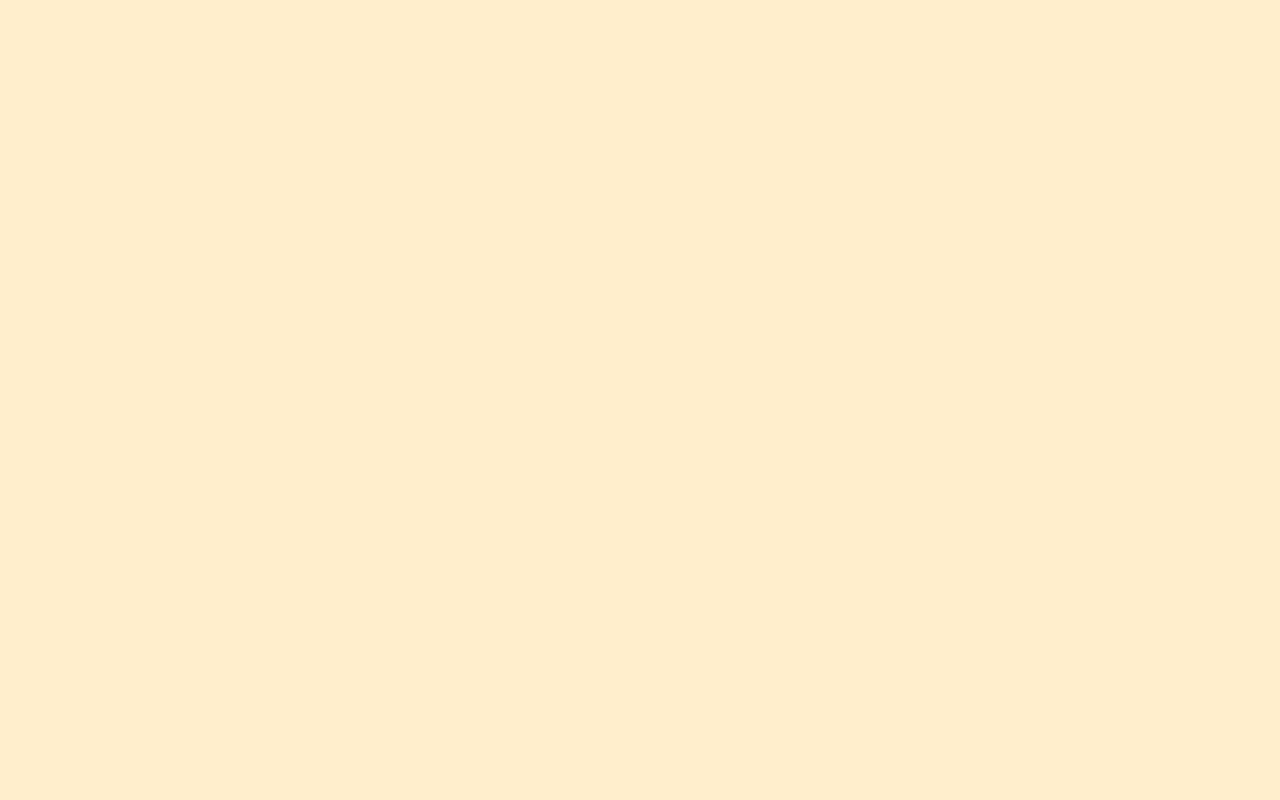
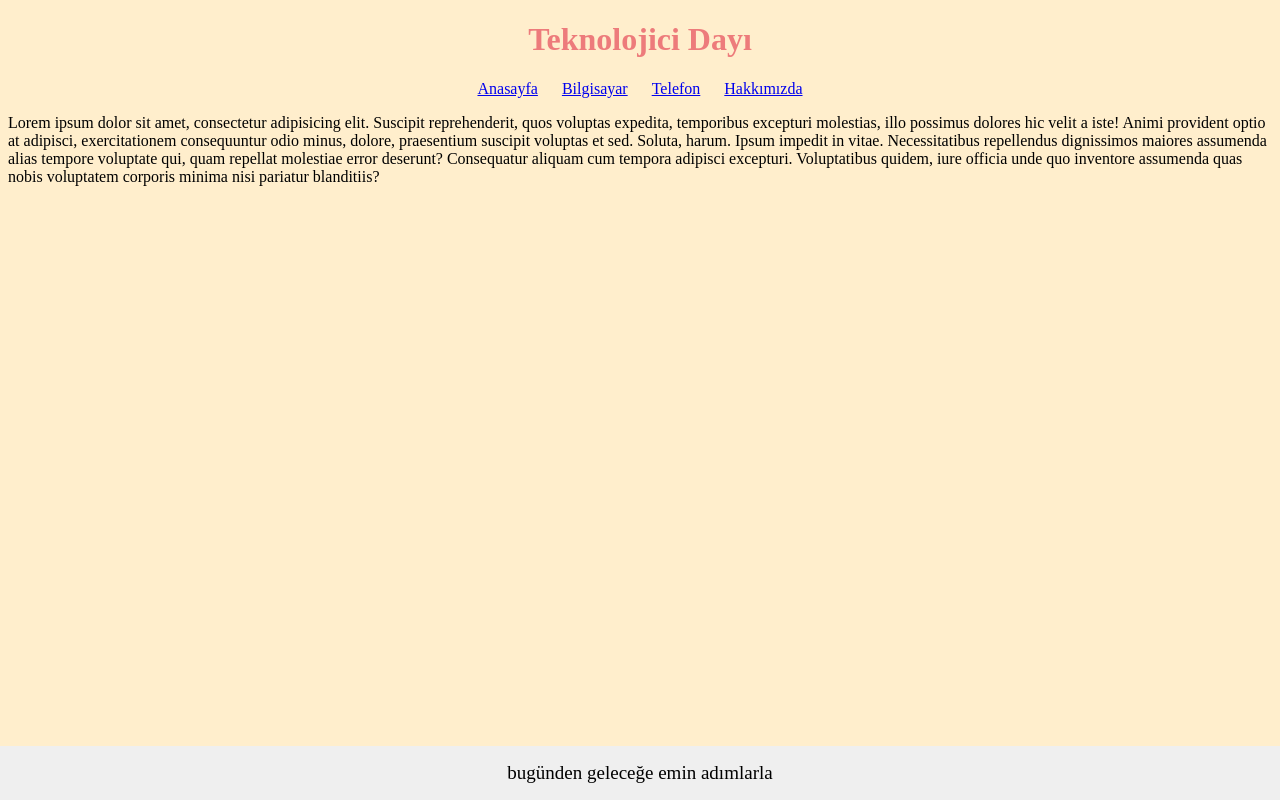
Before and after one commit to efeburak71/Teknolojici_dayi, a plain HTML site: page hakkimizda.html in a window 1280 px wide. Drawn offline with Linux system fonts and the light colour scheme.

Commit message:
hakkımızda sayfası bitti

```diff
--- a/hakkimizda.html
+++ b/hakkimizda.html
@@ -7,6 +7,15 @@
     <link rel="stylesheet" href="stylee.css" />
 </head>
 <body>
+    <h1 id="baslik">Teknolojici Dayı</h1>
+    <nav>
+        <a href="index.html">Anasayfa</a>
+        <a href="bilgisayar.html">Bilgisayar</a>
+        <a href="telefon.html">Telefon</a>
+        <a href="hakkimizda.html">Hakkımızda</a>
+      </nav>
 
+    <p id="about">Lorem ipsum dolor sit amet, consectetur adipisicing elit. Suscipit reprehenderit, quos voluptas expedita, temporibus excepturi molestias, illo possimus dolores hic velit a iste! Animi provident optio at adipisci, exercitationem consequuntur odio minus, dolore, praesentium suscipit voluptas et sed. Soluta, harum. Ipsum impedit in vitae. Necessitatibus repellendus dignissimos maiores assumenda alias tempore voluptate qui, quam repellat molestiae error deserunt? Consequatur aliquam cum tempora adipisci excepturi. Voluptatibus quidem, iure officia unde quo inventore assumenda quas nobis voluptatem corporis minima nisi pariatur blanditiis?</p>
+    <footer id="footer">bugünden geleceğe emin adımlarla</footer>
 </body>
 </html>
```
